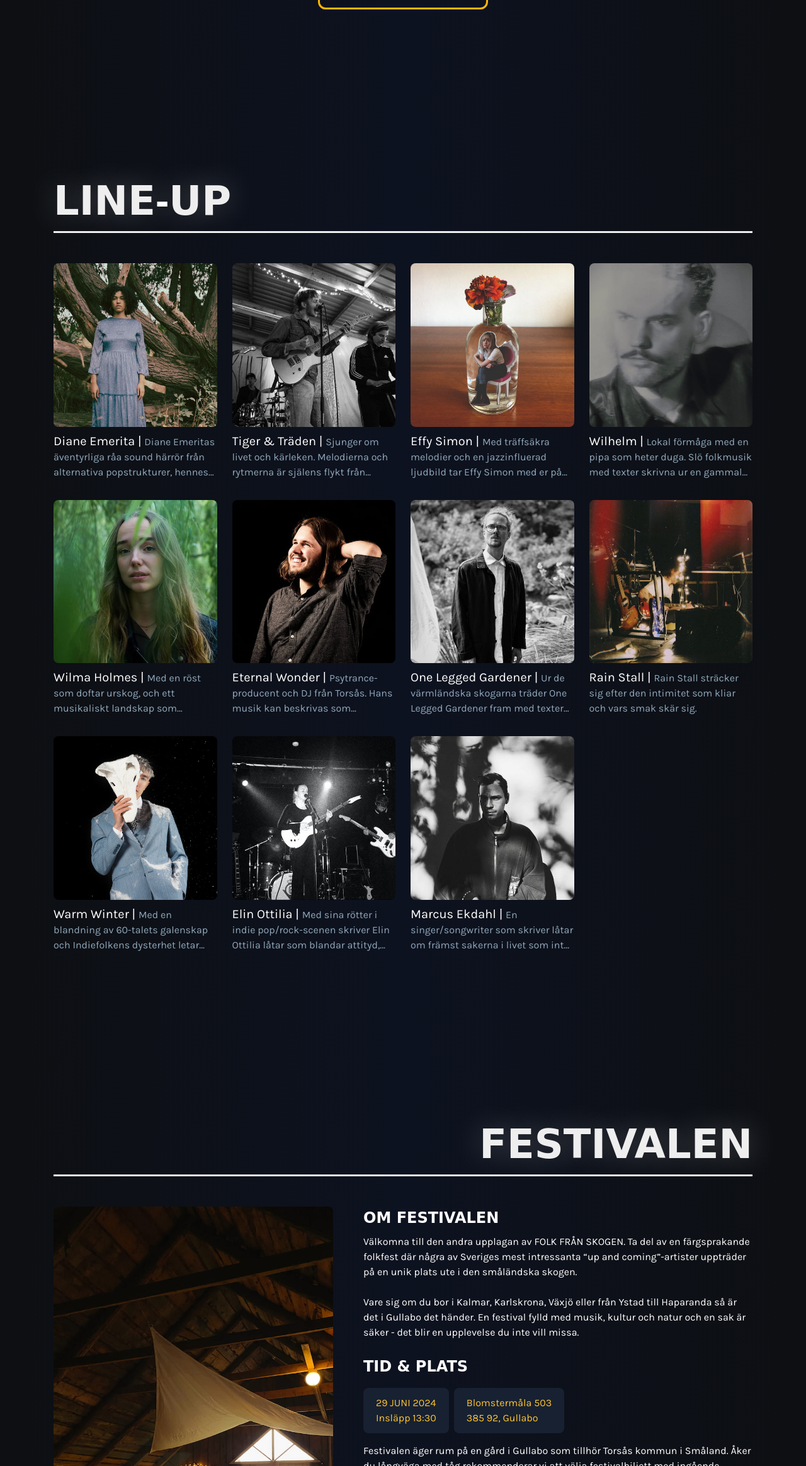
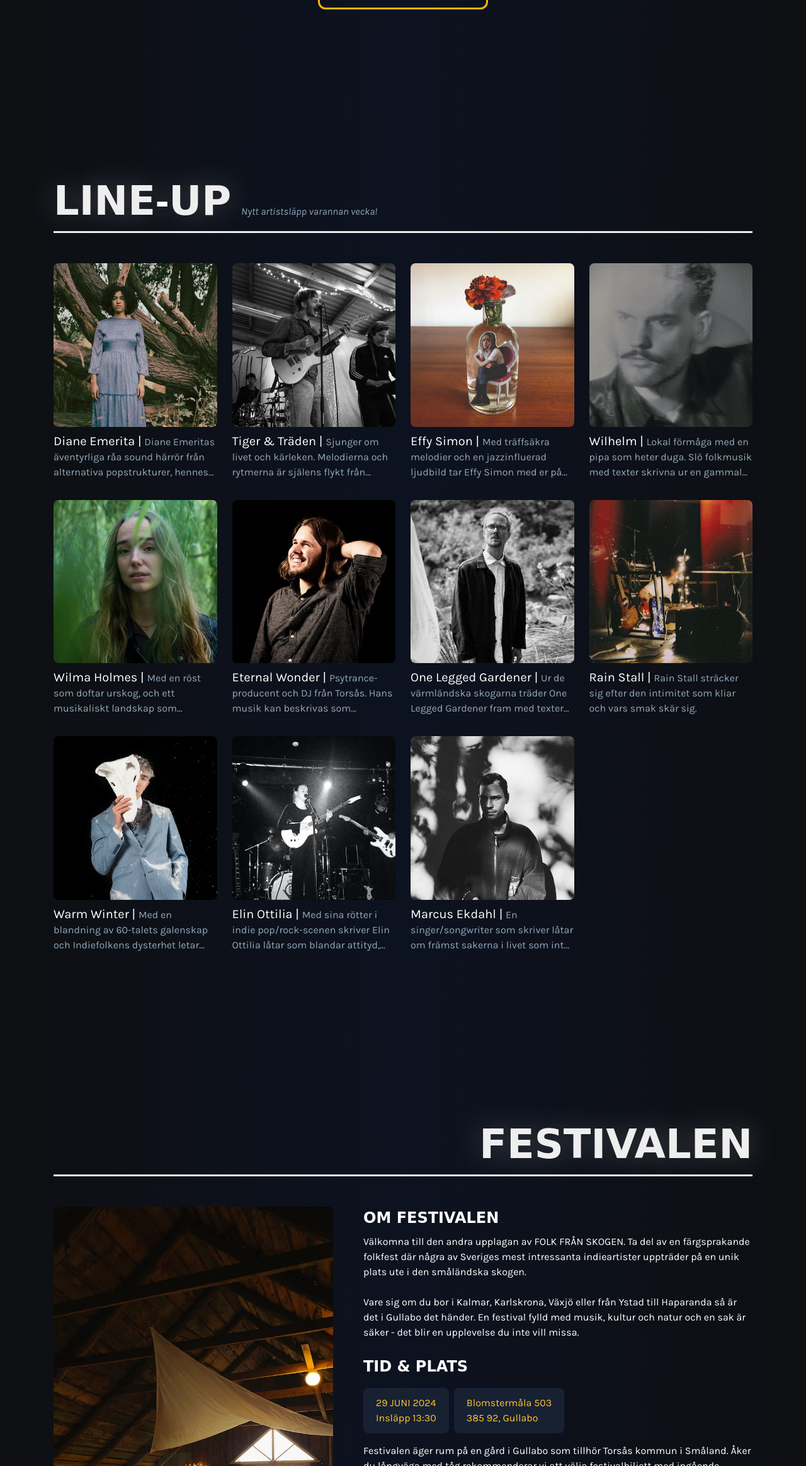
Before and after one commit to simon-off/folk-fran-skogen, a website built with Vite: page index.html in a window 1280 px wide. Shown: the part 748-3076 px from the top of the page at 63% size. Built offline with nearby package versions, Linux system fonts and the light colour scheme; a web font is replaced by a local one.

Commit message:
Update styling and organization

```diff
--- a/index.html
+++ b/index.html
@@ -73,7 +73,10 @@
       </div>
     </header>
     <section id="line-up">
-      <h2>LINE<span class="thick">-</span>UP</h2>
+      <hgroup>
+        <h2>LINE<span class="thick">-</span>UP</h2>
+        <p>Nytt artistsläpp varannan vecka!</p>
+      </hgroup>
       <div class="gallery"></div>
     </section>
     <section id="festivalen">
@@ -90,9 +93,9 @@
             <h3>OM FESTIVALEN</h3>
             <p class="mtop-1">
               Välkomna till den andra upplagan av FOLK FRÅN SKOGEN. Ta del av en
-              färgsprakande folkfest där några av Sveriges mest intressanta “up
-              and coming”-artister uppträder på en unik plats ute i den
-              småländska skogen. <br /><br />
+              färgsprakande folkfest där några av Sveriges mest intressanta
+              indieartister uppträder på en unik plats ute i den småländska
+              skogen. <br /><br />
               Vare sig om du bor i Kalmar, Karlskrona, Växjö eller från Ystad
               till Haparanda så är det i Gullabo det händer. En festival fylld
               med musik, kultur och natur och en sak är säker - det blir en
@@ -175,7 +178,6 @@
         artister att spela för en publik som de kanske aldrig hade fått spela
         för annars.
       </p>
-      <!-- </div> -->
     </section>
     <section id="kontakt">
       <h2>KONTAKT</h2>
--- a/js/gallery.js
+++ b/js/gallery.js
@@ -62,7 +62,7 @@ for (let artist of lineUp) {
           }
         </div>
       </div>
-      <p>${artist.description}</p>
+      <p>${artist.description.replace(/\n/g, "<br>")}</p>
     </div>
     `;
   });
--- /dev/null
+++ b/styles/_global.scss
@@ -0,0 +1,58 @@
+html {
+  scroll-behavior: smooth;
+}
+
+* {
+  color: var(--color-white);
+  scrollbar-width: thin;
+}
+
+::selection {
+  color: var(--color-white);
+  background-color: var(--color-selection-bg);
+}
+
+body {
+  background-image: linear-gradient(90deg, #0d0f12, #0d1220, #0d0f12);
+  padding-inline: 2rem;
+  @media screen and (max-width: 500px) {
+    padding-inline: 1rem;
+  }
+}
+
+.button {
+  background-color: transparent;
+  border: 3px solid var(--color-accent-yellow);
+  color: var(--color-accent-yellow);
+  padding: 1rem 3rem;
+  border-radius: 12px;
+  line-height: 1;
+  cursor: pointer;
+  transition-property: background-color, color;
+  transition-duration: 600ms;
+  transition-timing-function: ease;
+  text-decoration: none;
+}
+
+.button:hover {
+  transition-duration: var(--time-hover);
+  background-color: var(--color-accent-yellow);
+  color: var(--color-black);
+}
+
+.mtop-1 {
+  margin-top: 0.5rem;
+}
+
+section {
+  padding-bottom: var(--section-padding-bottom);
+  max-width: var(--max-width);
+  margin: auto;
+
+  h2 {
+    color: var(--color-off-white);
+    font-size: clamp(3rem, 8vw, 4rem);
+    border-bottom: 3px solid var(--color-off-white);
+    text-shadow: 0 0 48px rgba(255 255 255 / 0.25);
+  }
+}
--- a/styles/_home.scss
+++ b/styles/_home.scss
@@ -1,44 +1,3 @@
-html {
-  scroll-behavior: smooth;
-}
-
-* {
-  color: var(--color-white);
-  scrollbar-width: thin;
-}
-
-body {
-  background-image: linear-gradient(90deg, #0d0f12, #0d1220, #0d0f12);
-  padding-inline: 2rem;
-  @media screen and (max-width: 500px) {
-    padding-inline: 1rem;
-  }
-}
-
-.button {
-  background-color: transparent;
-  border: 3px solid var(--color-accent-yellow);
-  color: var(--color-accent-yellow);
-  padding: 1rem 3rem;
-  border-radius: 12px;
-  line-height: 1;
-  cursor: pointer;
-  transition-property: background-color, color;
-  transition-duration: 600ms;
-  transition-timing-function: ease;
-  text-decoration: none;
-}
-
-.button:hover {
-  transition-duration: var(--time-hover);
-  background-color: var(--color-accent-yellow);
-  color: var(--color-black);
-}
-
-.mtop-1 {
-  margin-top: 0.5rem;
-}
-
 header {
   padding-top: 2rem;
   padding-bottom: var(--section-padding-bottom);
@@ -148,32 +107,38 @@ header {
   }
 }
 
-section {
-  padding-bottom: var(--section-padding-bottom);
-  max-width: var(--max-width);
-  margin: auto;
-
-  h2 {
-    color: var(--color-off-white);
-    font-size: clamp(3rem, 8vw, 4rem);
-    border-bottom: 3px solid var(--color-off-white);
-    text-shadow: 0 0 48px rgba(255 255 255 / 0.25);
-  }
-}
-
 #line-up {
   display: flex;
   flex-direction: column;
   row-gap: 3rem;
 
+  hgroup {
+    display: flex;
+    align-items: baseline;
+    column-gap: 1rem;
+    flex-wrap: wrap;
+    border-bottom: 3px solid var(--color-off-white);
+
+    h2 {
+      border: none;
+    }
+    p {
+      color: var(--color-artist-text);
+      font-style: italic;
+      margin-bottom: 0.5rem;
+      margin-top: -0.5rem;
+    }
+  }
+
   .gallery {
     display: grid;
-    grid-template-columns: repeat(auto-fit, minmax(250px, 1fr));
+    grid-template-columns: repeat(auto-fill, minmax(250px, 1fr));
     row-gap: 2rem;
     column-gap: 1.5rem;
   }
 
   .gallery-item {
+    // max-width: 300px;
     background-color: transparent;
     border: none;
     padding: 0;
--- a/styles/_variables.scss
+++ b/styles/_variables.scss
@@ -8,6 +8,7 @@
   --color-card-bg: #172131;
   --color-card-text: #7898c9;
   --color-artist-text: #90a8bb;
+  --color-selection-bg: #003764;
 
   --time-hover: 200ms;
 
--- a/styles/main.scss
+++ b/styles/main.scss
@@ -1,5 +1,6 @@
 @use "reset";
 @use "variables";
 @use "typography";
+@use "global";
 @use "home";
 @use "modal";
```
Also changed, not shown: js/line-up.js (+11 -22 lines).
